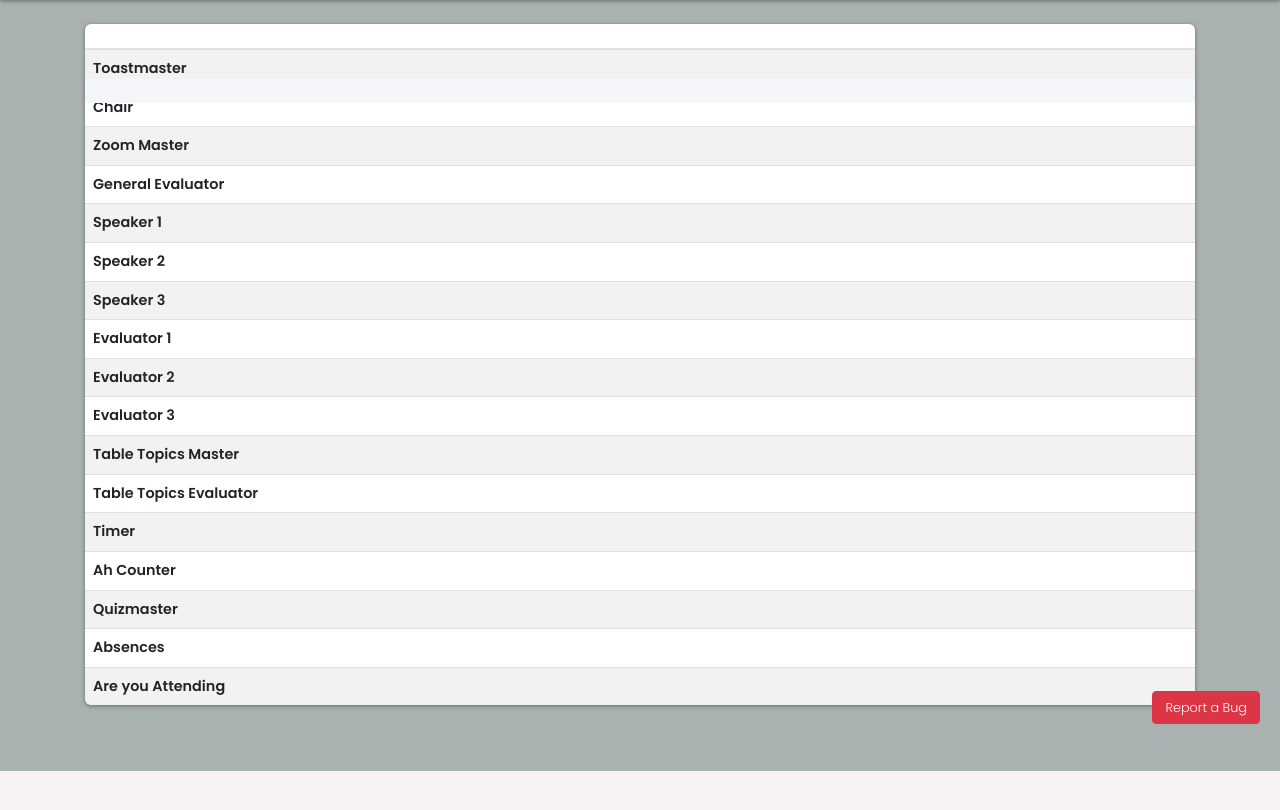
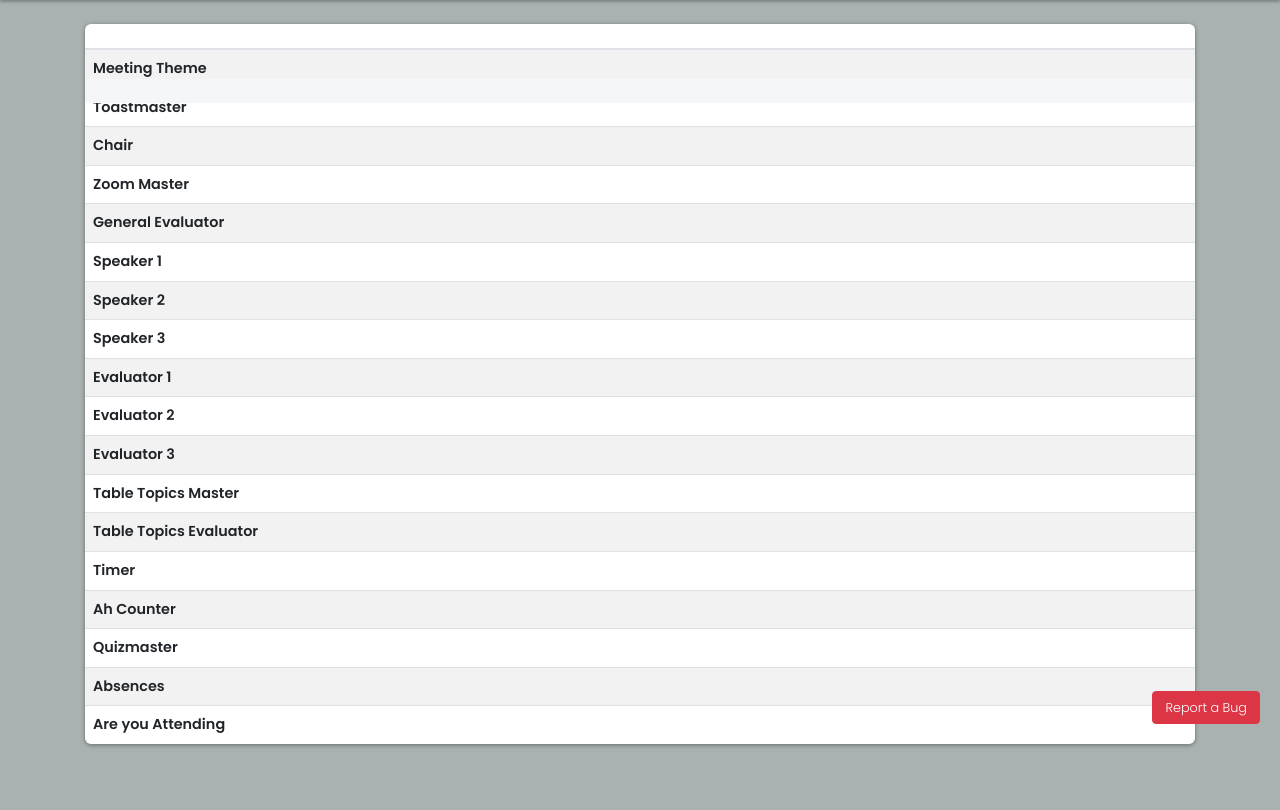
Before and after one commit to Dracfo/rytoastplanner, a Django app: page /spreadsheet in a window 1280 px wide. Shown: the part 56-866 px from the top of the page. Before the commit the page ends 827 px from the top, so only its background shows below. Run offline with Django 3.2, Linux system fonts and the light colour scheme; the visitor is signed in with stand-in values (Sample User, id 1); data that the repository does not hold is empty; some libraries are stand-ins or nearby versions.

Commit message:
Meeting theme on spreadsheet view

```diff
--- a/agenda/templates/agenda/spreadsheet.html
+++ b/agenda/templates/agenda/spreadsheet.html
@@ -25,6 +25,18 @@
             {% endfor %}
         </thead>
         <tbody>
+            <!--Add the meeting themes to top of spreadsheet-->
+            <tr>
+                <td>
+                    <b>Meeting Theme</b>
+                </td>
+                {% for meeting in meeting_list %}
+                    <td>
+                        {{ meeting.theme }}
+                    </td>
+                {% endfor %}
+            </tr>
+
             {% for role, sign_ups in rolelist.items %}
                 {% if role != 'Meeting_id' and role != 'Facilitator' and role != 'Ballot Counter' %} <!--Exclude these roles from beign displayed in the spreadsheet-->
                     <tr>
```
Also changed, not shown: CHANGELOG.md.
